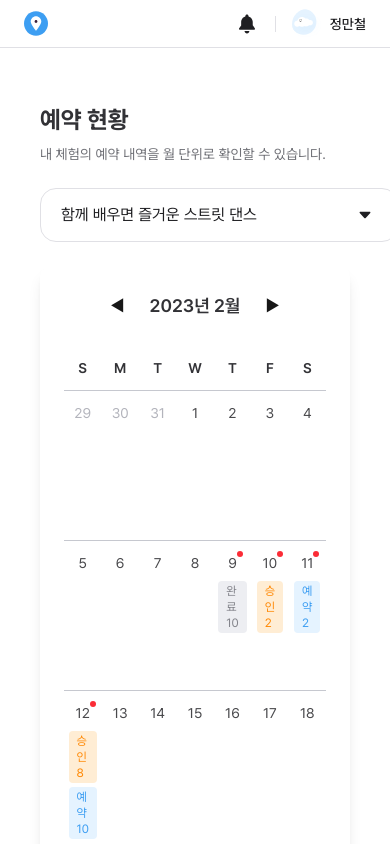
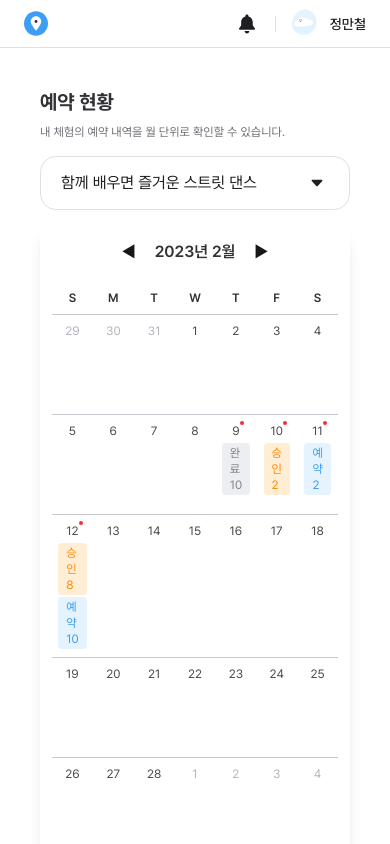
Before and after one commit to sseung30/LiveTrip, a Next.js app: page /reservation-status in a window 390 px wide. Shown: the top 844 px of the page. Built offline with nearby package versions, Linux system fonts and the light colour scheme.

Commit message:
체험 상세 페이지 반응형 레이아웃 조정

```diff
--- a/src/app/(with-header)/reservation-status/page.tsx
+++ b/src/app/(with-header)/reservation-status/page.tsx
@@ -75,7 +75,7 @@ function CalendarCell({
       ref={cellRef}
       role={hasReservations ? 'button' : undefined}
       tabIndex={hasReservations ? 0 : undefined}
-      className={`relative flex min-h-[150px] flex-col items-center bg-white p-3 ${
+      className={`relative flex min-h-[100px] flex-col items-center bg-white p-2 sm:min-h-[120px] sm:p-3 md:min-h-[150px] ${
         !isLastRow ? 'border-b border-gray-200' : ''
       } ${hasReservations ? 'cursor-pointer hover:bg-gray-50' : ''}`}
       onClick={handleClick}
@@ -83,16 +83,16 @@ function CalendarCell({
     >
       <div className='flex w-full items-start justify-center'>
         <span
-          className={`relative text-sm ${!isCurrentMonth ? 'text-gray-300' : 'text-gray-800'}`}
+          className={`relative text-xs sm:text-sm ${!isCurrentMonth ? 'text-gray-300' : 'text-gray-800'}`}
         >
           {date.getDate()}
           {hasReservations && (
-            <div className='absolute -top-0.5 -right-1.5 h-1.5 w-1.5 rounded-full bg-red-500' />
+            <div className='absolute -top-0.5 -right-1 h-1 w-1 rounded-full bg-red-500 sm:-right-1.5 sm:h-1.5 sm:w-1.5' />
           )}
         </span>
       </div>
 
-      <div className='mt-2 flex flex-col gap-1'>
+      <div className='mt-1 flex flex-col gap-0.5 sm:mt-2 sm:gap-1'>
         {badges.map((badge, index) => {
           return (
             <CalendarBadge
@@ -132,7 +132,6 @@ export default function ReservationStatusPage() {
     EXPERIENCES[0].value
   );
   const [currentDate, setCurrentDate] = useState(new Date(2023, 1, 1));
-  const [dropdownWidth, setDropdownWidth] = useState(720);
   const [popupState, setPopupState] = useState<{
     isOpen: boolean;
     selectedDate: Date | null;
@@ -147,22 +146,6 @@ export default function ReservationStatusPage() {
   const month = currentDate.getMonth();
   const calendarDates = getCalendarDates(year, month);
 
-  useEffect(() => {
-    const handleResize = () => {
-      if (window.innerWidth < 768) {
-        setDropdownWidth(window.innerWidth - 32);
-      } else {
-        setDropdownWidth(720);
-      }
-    };
-
-    handleResize();
-    window.addEventListener('resize', handleResize);
-
-    return () => {
-      window.removeEventListener('resize', handleResize);
-    };
-  }, []);
 
   const goToPreviousMonth = () => {
     setCurrentDate(new Date(year, month - 1, 1));
@@ -218,26 +201,26 @@ export default function ReservationStatusPage() {
   };
 
   return (
-    <div className='mx-auto flex max-w-[1200px] gap-8 px-4 py-8 md:px-12'>
+    <div className='mx-auto flex max-w-[1200px] gap-4 px-4 py-4 sm:gap-6 sm:px-6 sm:py-6 md:gap-8 md:px-12 md:py-8'>
       {/* 왼쪽: SideMenu (태블릿 이상에서만 표시) */}
-      <aside className='hidden md:block'>
+      <aside className='hidden lg:block'>
         <SideMenu size='large' activeItem='reservationStatus' />
       </aside>
 
       {/* 오른쪽: 메인 콘텐츠 */}
-      <main className='w-full md:max-w-[720px]'>
+      <main className='w-full lg:max-w-[720px]'>
         {/* 헤더 */}
-        <div className='mb-6'>
-          <h1 className='mb-2 text-2xl font-bold text-gray-900'>예약 현황</h1>
-          <p className='text-sm text-gray-600'>
+        <div className='mb-4 sm:mb-6'>
+          <h1 className='mb-2 text-xl font-bold text-gray-900 sm:text-2xl'>예약 현황</h1>
+          <p className='text-xs text-gray-600 sm:text-sm'>
             내 체험의 예약 내역을 월 단위로 확인할 수 있습니다.
           </p>
         </div>
 
         {/* 체험 선택 드롭다운 */}
-        <div className='relative z-10 mb-6'>
+        <div className='relative z-10 mb-4 w-full sm:mb-6'>
           <SelectDropdown
-            width={dropdownWidth}
+            width="100%"
             options={EXPERIENCES}
             defaultValue={selectedExperience}
             placeholder='체험을 선택하세요'
@@ -246,22 +229,22 @@ export default function ReservationStatusPage() {
         </div>
 
         {/* 달력 */}
-        <div className='relative overflow-visible rounded-xl bg-white p-6 shadow-lg'>
+        <div className='relative overflow-visible rounded-xl bg-white p-3 shadow-lg sm:p-4 md:p-6'>
           {/* 달력 헤더 */}
-          <div className='mb-6 flex items-center justify-center gap-4'>
+          <div className='mb-4 flex items-center justify-center gap-3 sm:mb-6 sm:gap-4'>
             <button
               type='button'
-              className='flex h-8 w-8 items-center justify-center rounded hover:bg-gray-100'
+              className='flex h-7 w-7 items-center justify-center rounded hover:bg-gray-100 sm:h-8 sm:w-8'
               onClick={goToPreviousMonth}
             >
               ◀
             </button>
-            <h2 className='text-lg font-semibold text-gray-900'>
+            <h2 className='text-base font-semibold text-gray-900 sm:text-lg'>
               {year}년 {month + 1}월
             </h2>
             <button
               type='button'
-              className='flex h-8 w-8 items-center justify-center rounded hover:bg-gray-100'
+              className='flex h-7 w-7 items-center justify-center rounded hover:bg-gray-100 sm:h-8 sm:w-8'
               onClick={goToNextMonth}
             >
               ▶
@@ -276,7 +259,7 @@ export default function ReservationStatusPage() {
                 return (
                   <div
                     key={day}
-                    className='py-3 text-center text-sm font-semibold text-gray-900'
+                    className='py-2 text-center text-xs font-semibold text-gray-900 sm:py-3 sm:text-sm'
                   >
                     {day}
                   </div>
--- a/src/components/dropdown/Dropdown.tsx
+++ b/src/components/dropdown/Dropdown.tsx
@@ -4,11 +4,14 @@ import DropdownItems from '@/components/dropdown/DropdownItems';
 import DropdownMenu from '@/components/dropdown/DropdownMenu';
 import DropdownTrigger from '@/components/dropdown/DropdownTrigger';
 import useDropdownClose from '@/components/dropdown/useDropdownClose';
+import { cx } from '@/utils/cx';
 
 interface DropdownProps {
   children: ReactNode;
-  width: number;
+  width?: number;
 }
+
+const BASE = 'relative h-[54px] rounded-2xl border text-gray-100';
 
 export default function Dropdown({ children, width }: DropdownProps) {
   const [isOpen, setIsOpen] = useState(false);
@@ -25,13 +28,11 @@ export default function Dropdown({ children, width }: DropdownProps) {
 
   const dropdownRef = useDropdownClose(close);
 
+  const className = cx(BASE, width ? `w-[${width}px]` : 'w-full');
+
   return (
     <DropdownContext.Provider value={{ isOpen, open, close, toggle, width }}>
-      <div
-        ref={dropdownRef}
-        className='relative h-[54px] rounded-2xl border text-gray-100'
-        style={{ width }}
-      >
+      <div ref={dropdownRef} className={className} style={{ width }}>
         {children}
       </div>
     </DropdownContext.Provider>
--- a/src/components/dropdown/DropdownItems.tsx
+++ b/src/components/dropdown/DropdownItems.tsx
@@ -1,25 +1,48 @@
 import type { ReactNode } from 'react';
+import { useDropdownContext } from '@/components/dropdown/dropdownContext';
+import type { Variant } from '@/components/dropdown/type';
+import { cx } from '@/utils/cx';
 
 interface DropdownItemsProps {
+  variant: Variant;
   children: ReactNode;
   value: string;
   onSelect: (value: string) => void;
 }
 
+const DESIGN = {
+  detailPage: 'px-4',
+  mainPage: 'justify-center',
+};
+
+function getDesign(variant: Variant) {
+  if (variant === 'detailPage') {
+    return DESIGN.detailPage;
+  }
+
+  return DESIGN.mainPage;
+}
+
 export default function DropdownItems({
+  variant,
   children,
   value,
   onSelect,
 }: DropdownItemsProps) {
+  const { close } = useDropdownContext();
+
+  const BASE =
+    'hover:bg-primary-100 flex h-[48px] items-center text-gray-900 hover:text-gray-600 hover:rounded-xl';
+  const className = cx(BASE, getDesign(variant));
+
   return (
     <button
       onClick={() => {
         onSelect(value);
+        close();
       }}
     >
-      <li className='hover:bg-primary-100 flex h-[48px] items-center px-4 text-gray-900 hover:rounded-xl'>
-        {children}
-      </li>
+      <li className={className}>{children}</li>
     </button>
   );
 }
```
